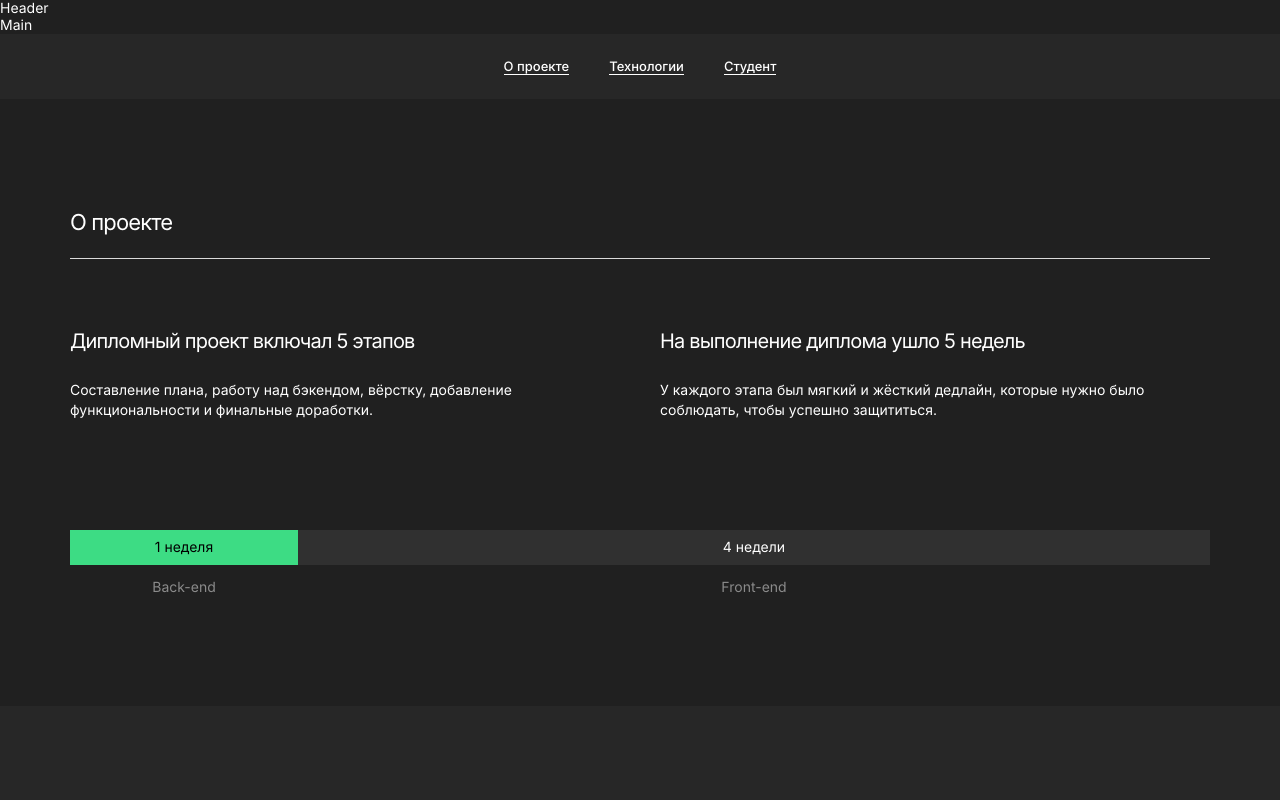
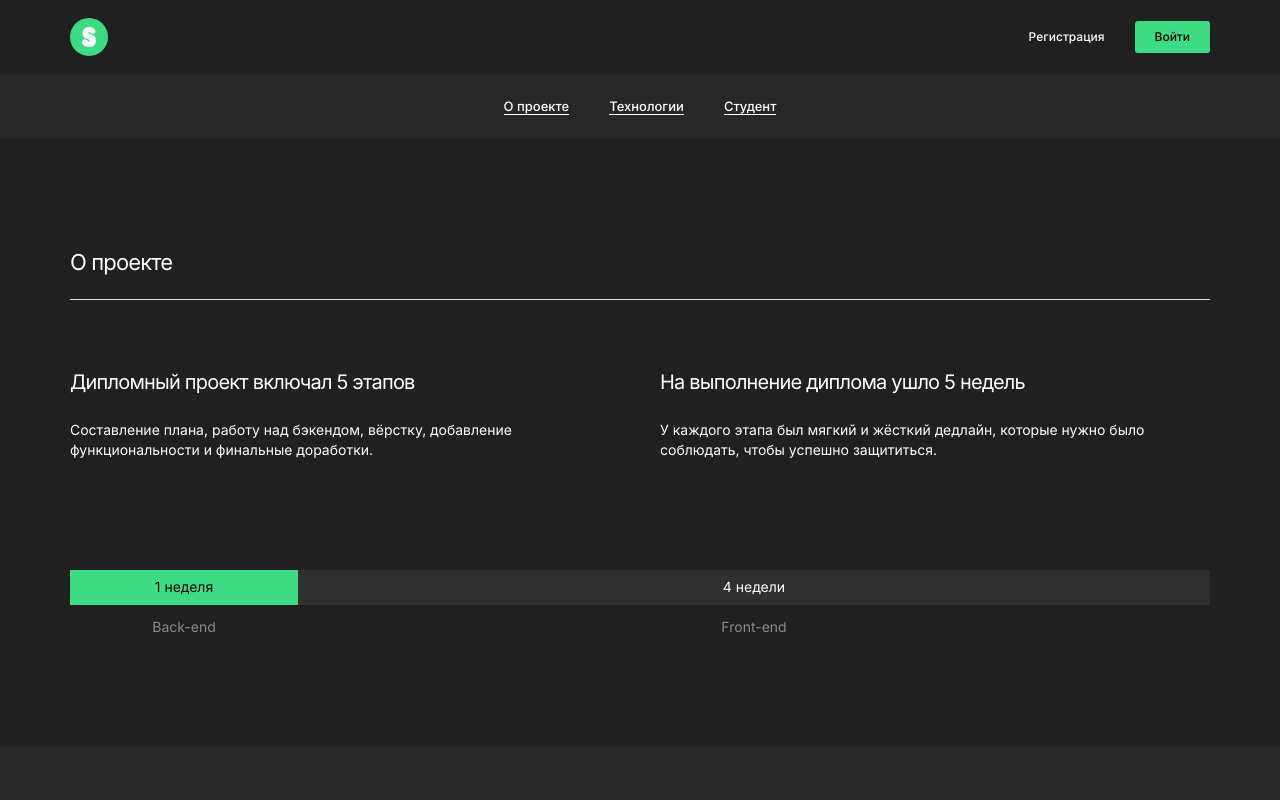
Before and after one commit to StMelik/movies-explorer-frontend, a React (Create React App) app: page / in a window 1280 px wide. Shown: the top 800 px of the page. Built offline with nearby package versions, Linux system fonts and the light colour scheme.

Commit message:
feat: сверстать хедер без входа

```diff
--- a/src/components/Header/Header.css
+++ b/src/components/Header/Header.css
@@ -0,0 +1,27 @@
+.header {
+    padding: 18px 0;
+}
+
+.header__wrapper {
+    display: flex;
+    justify-content: space-between;
+    align-items: center;
+}
+
+.header__buttons {
+    display: flex;
+    column-gap: 10px;
+}
+
+.header__button {
+    font-size: 12px;
+    line-height: 16px;
+    font-weight: 500;
+    padding: 8px 20px;
+}
+
+.header__button_color_green {
+    color: #000000;
+    background-color: #3ddc84;
+    border-radius: 3px;
+}
--- a/src/components/Header/Header.jsx
+++ b/src/components/Header/Header.jsx
@@ -1,9 +1,19 @@
+import { Link } from "react-router-dom";
 import './Header.css';
+import Logo from '../Logo/Logo'
 
 function Header() {
   return (
     <header className="header">
-      Header
+      <div className="container header__container">
+        <div className="header__wrapper">
+          <Logo />
+          <div className="header__buttons">
+            <Link className="header__button" to='/signup'>Регистрация</Link>
+            <Link className="header__button header__button_color_green" to='/signin'>Войти</Link>
+          </div>
+        </div>
+      </div>
     </header>
   );
 }
--- /dev/null
+++ b/src/components/Logo/Logo.css
@@ -0,0 +1,5 @@
+.logo {
+    width: 38px;
+    height: 38px;
+    cursor: pointer;
+}
--- /dev/null
+++ b/src/components/Logo/Logo.jsx
@@ -0,0 +1,22 @@
+import { useHistory } from 'react-router-dom'
+import './Logo.css';
+import logo from '../../images/logo.svg'
+
+function Logo() {
+  const history = useHistory()
+
+  function handleClick() {
+    history.push("/");
+  }
+
+  return (
+    <img
+      className="logo"
+      src={logo}
+      alt="Логотип"
+      onClick={handleClick}
+    />
+  );
+}
+
+export default Logo;
--- a/src/pages/Main/Main.jsx
+++ b/src/pages/Main/Main.jsx
@@ -8,7 +8,6 @@ import Footer from '../../components/Footer/Footer'
 function Main() {
   return (
     <div className="main-page">
-      Main
       <NavTab />
       <AboutProject />
       <Techs />
```
Also changed, not shown: src/index.js (+4 -4 lines).
